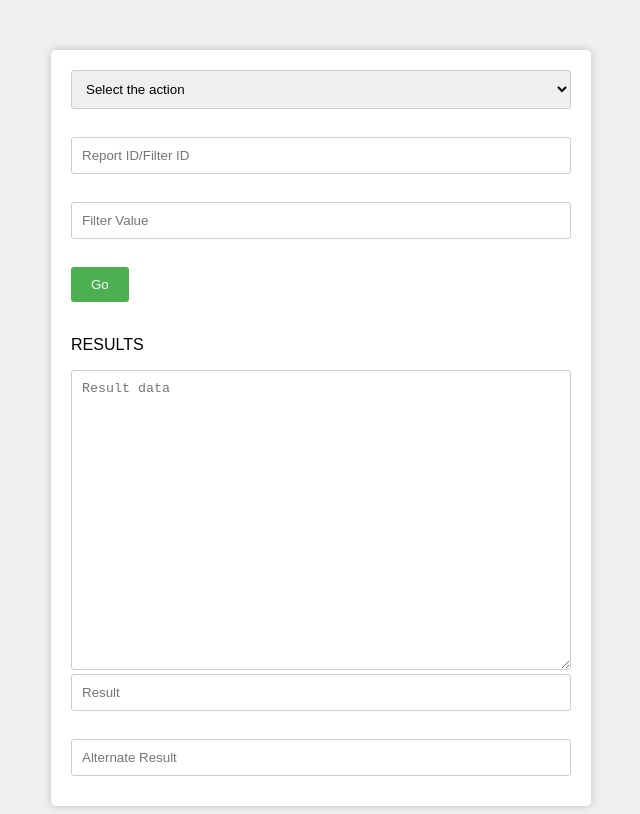
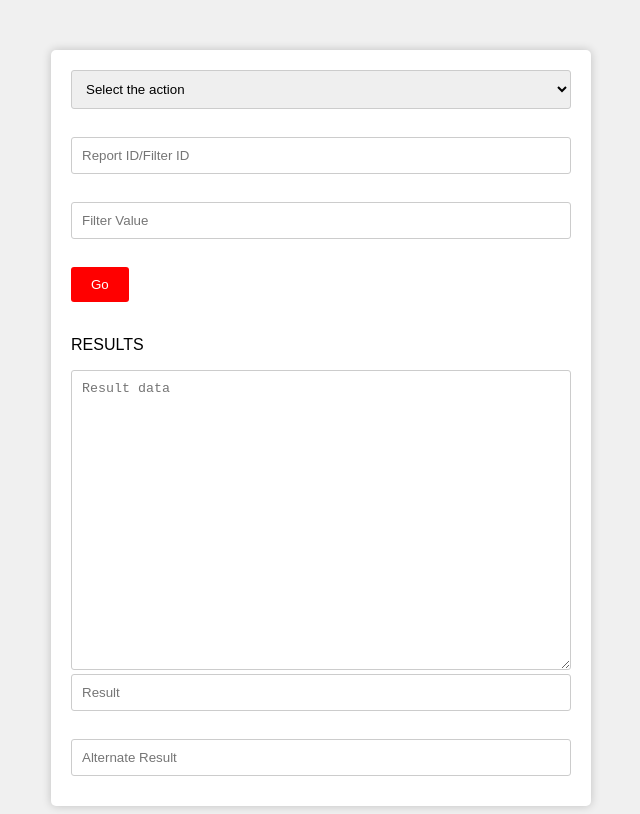
Before and after one commit to Element-manager-api/Extensions, a plain HTML site: page ReportApp/reportApp.html in a window 1280 px wide. Shown: the whole page, without its empty margins (319-959 px from the left). Drawn offline with Linux system fonts and the light colour scheme.

Commit message:
Update reportApp.html

```diff
--- a/ReportApp/reportApp.html
+++ b/ReportApp/reportApp.html
@@ -28,7 +28,7 @@
         box-sizing: border-box;
       }
       button {
-        background-color: #4CAF50;
+        background-color: #FF0000;
         color: #fff;
         padding: 10px 20px;
         border-radius: 3px;
```
